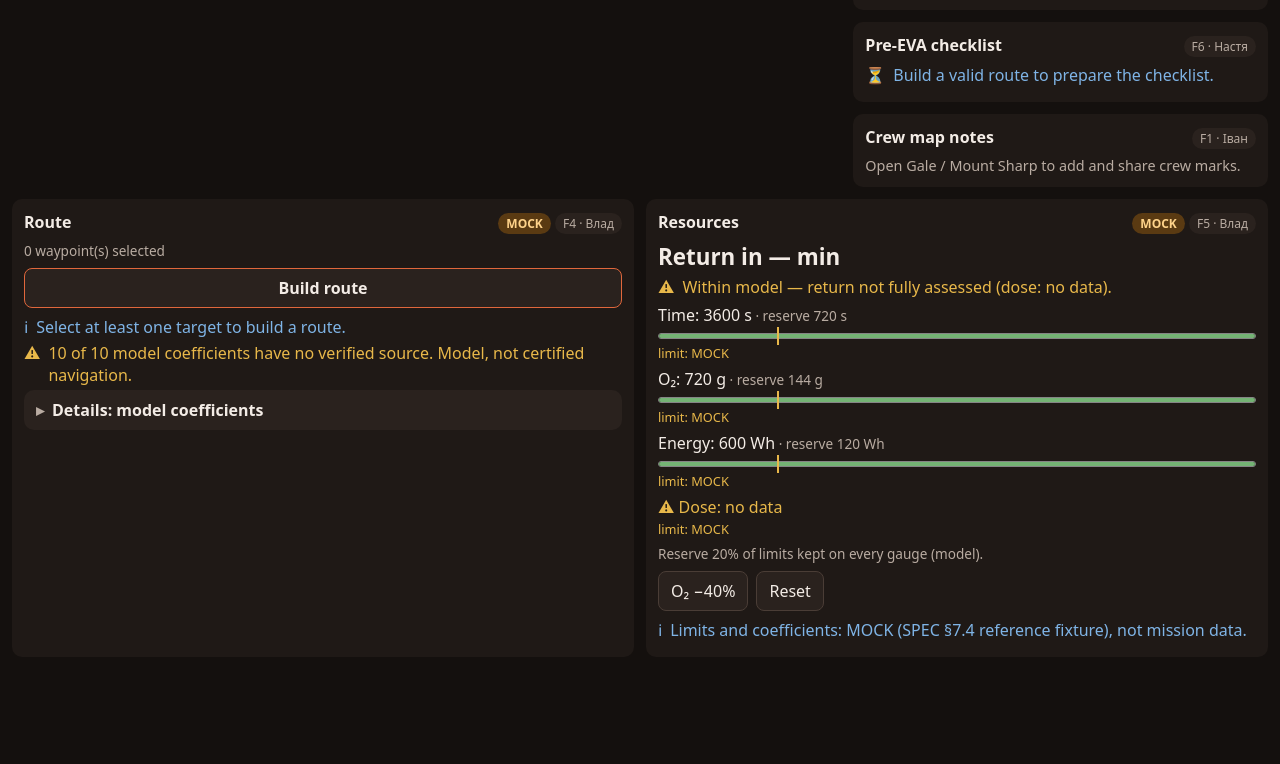
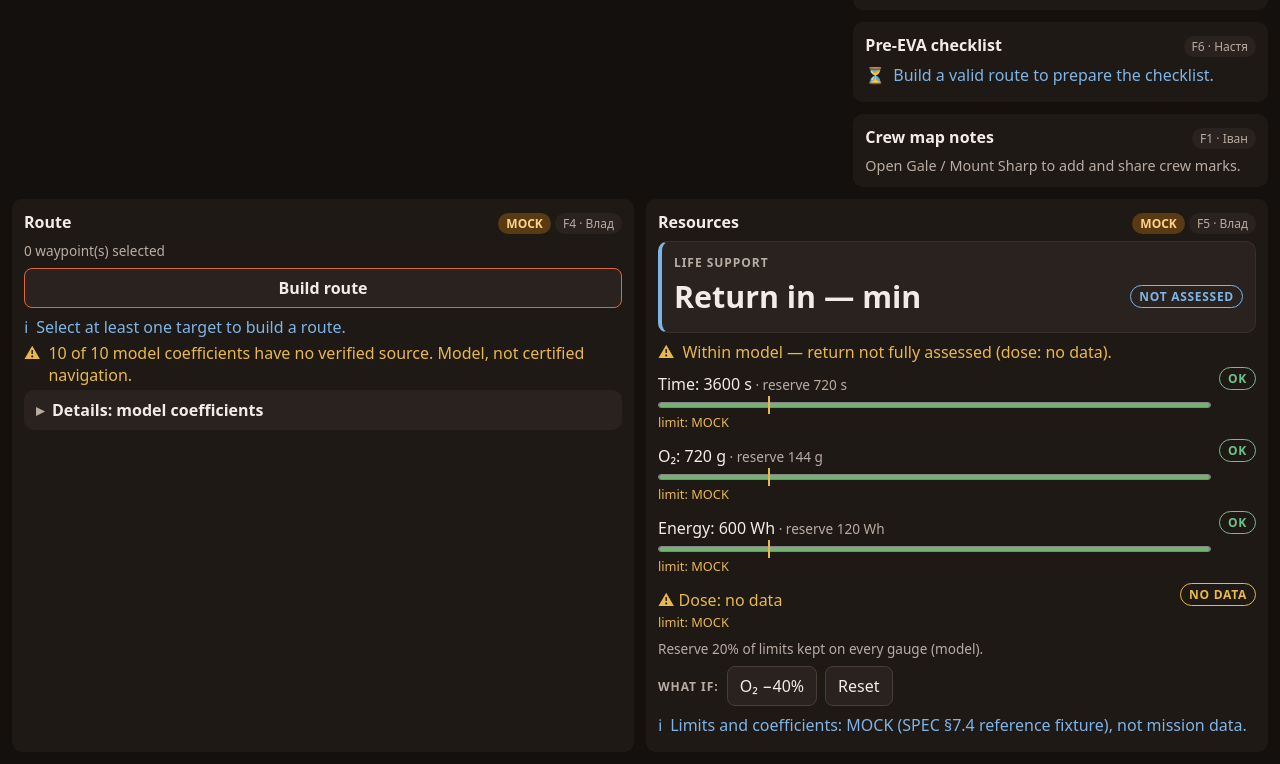
Before and after one commit to xand0dev/mars404, a React (Vite) app: page / in a window 1280 px wide. Shown: the part 1117-1881 px from the top of the page. Before the commit the page ends 1786 px from the top, so only its background shows below. Built offline with nearby package versions, Linux system fonts and the light colour scheme.

Commit message:
F5: Life support — головне число, статус словом, що обмежує (редизайн BudgetPanel)

```diff
--- a/src/core/budget.ts
+++ b/src/core/budget.ts
@@ -48,8 +48,8 @@ export interface ReturnEstimateInput {
   planned: Resources;
 }
 
-/** returnInS = min_k((budget − reserve − planned) / rate) для time, O₂ і дози (якщо відома); енергія — лише в deficits. */
-export function estimateReturn({ budget, reserve, model, planned }: ReturnEstimateInput): { returnInS: number; deficits: ResourceKey[] } {
+/** returnInS = min_k((budget − reserve − planned) / rate) для time, O₂ і дози (якщо відома); енергія — лише в deficits. limitedBy — ресурс з цим мінімумом. */
+export function estimateReturn({ budget, reserve, model, planned }: ReturnEstimateInput): { returnInS: number; deficits: ResourceKey[]; limitedBy: ResourceKey | null } {
   const available = availableOf(budget, reserve);
   const marginOf = (avail: number | null, usage: number | null) => {
     if (avail === null || usage === null) return null;
@@ -64,12 +64,16 @@ export function estimateReturn({ budget, reserve, model, planned }: ReturnEstima
   const rates: [ResourceKey, number | null][] = [['time', 1], ['o2', model.o2GPerS], ['dose', model.doseUSvPerS]];
 
   let returnInS = Infinity;
+  let limitedBy: ResourceKey | null = null;
   for (const [key, rate] of rates) {
     const margin = margins[key];
-    if (margin !== null && rate !== null && rate > 0) returnInS = Math.min(returnInS, margin / rate);
+    if (margin !== null && rate !== null && rate > 0 && margin / rate < returnInS) {
+      returnInS = margin / rate;
+      limitedBy = key;
+    }
   }
   const deficits = (Object.keys(margins) as ResourceKey[]).filter((key) => margins[key] !== null && margins[key]! < 0);
-  return { returnInS, deficits };
+  return { returnInS, deficits, limitedBy };
 }
 
 /** Помилки входів (SPEC §7.4 «invalid»): модель, від'ємні/NaN ліміти, elapsed. */
--- a/src/features/budget/BudgetPanel.tsx
+++ b/src/features/budget/BudgetPanel.tsx
@@ -1,6 +1,6 @@
-// F5: шкали ресурсів, «Return in N min», сценарій «O₂ −40%» (SPEC §7.4). Числа — лише з reach (BudgetEngine).
+// F5 «Life support»: «Return in N min» зі статусом словом, що обмежує, шкали ресурсів, «What if» (SPEC §7.4). Числа — з reach (BudgetEngine).
 import type { ReachabilityResult, ResourceKey, Resources, RoutePlan, Source, Target } from '../../contracts';
-import { REACH_WARNINGS, reserveOf } from '../../core';
+import { estimateReturn, REACH_WARNINGS, reserveOf } from '../../core';
 import { mockLimits, mockLimitsEvidence } from '../../mocks';
 import { useMission } from '../../store/useMission';
 import { DASH, Gauge, Panel, StatusNote, formatMinutes } from '../../ui';
@@ -15,6 +15,27 @@ const STATUS_WARNINGS: readonly string[] = Object.values(REACH_WARNINGS);
 const HEADLINE_WARNINGS: readonly string[] = [REACH_WARNINGS.buildRoute, REACH_WARNINGS.noPathBack];
 
 const NOT_ASSESSED = `Return in ${DASH} min`;
+
+/** Поріг CAUTION для «Return in» у GO / NO-GO (SPEC §7.10). */
+const LOW_MARGIN_S = 15 * 60;
+
+type LifeTone = 'ok' | 'warn' | 'danger' | 'info';
+
+/** Одне слово для екіпажу: чи в межах моделі, мало запасу, повертатися, не оцінено. */
+function lifeStatus(reach: ReachabilityResult | null, siteChosen: boolean): { word: string; tone: LifeTone } {
+  if (siteChosen && !reach) return { word: 'ASSESSING', tone: 'info' };
+  if (!siteChosen || !reach || reach.status === 'invalid' || (reach.returnInS === null && reach.deficits.length === 0)) return { word: 'NOT ASSESSED', tone: 'info' };
+  if (reach.deficits.length > 0 || reach.returnInS! < 0) return { word: 'RETURN NOW', tone: 'danger' };
+  if (reach.returnInS! < LOW_MARGIN_S) return { word: 'LOW MARGIN', tone: 'warn' };
+  return { word: 'WITHIN MODEL', tone: 'ok' };
+}
+
+/** Стан окремого ресурсу словом; колір лише доповнює (SPEC §7.7). */
+function resourceStatus(key: ResourceKey, value: number | null, reach: ReachabilityResult | null): { word: string; tone: LifeTone } {
+  if (reach?.deficits.includes(key)) return { word: 'DEFICIT', tone: 'danger' };
+  if (value === null || !Number.isFinite(value)) return { word: 'NO DATA', tone: 'warn' };
+  return { word: 'OK', tone: 'ok' };
+}
 
 /** Без обраного місця оцінювати нема що — «—», як у HUD (#9). */
 function returnHeadline(reach: ReachabilityResult | null, siteChosen: boolean): string {
@@ -77,25 +98,40 @@ export function BudgetPanel() {
   const planned = plannedOf(plan);
   // До завантаження району ліміти — mock-фікстура; після — джерела з region.json.
   const limitsEvidence = region ? region.limitsEvidence : mockLimitsEvidence;
-  const gauge = (key: ResourceKey, label: string, unit: string, max: number) => (
-    <>
-      <Gauge label={label} value={budget[key]} max={max} unit={unit} reserve={reserve[key]} need={planned?.[key] ?? null}
-        deficit={reach?.deficits.includes(key) ?? false} />
-      <LimitEvidence resource={key} source={limitsEvidence?.[key]} />
-    </>
-  );
+  const gauge = (key: ResourceKey, label: string, unit: string, max: number) => {
+    const state = resourceStatus(key, budget[key], reach);
+    return (
+      <div className="life-resource">
+        <div className="life-resource__row">
+          <Gauge label={label} value={budget[key]} max={max} unit={unit} reserve={reserve[key]} need={planned?.[key] ?? null}
+            deficit={reach?.deficits.includes(key) ?? false} />
+          <span className={`life-word life-word--${state.tone}`} data-testid={`resource-status-${key}`}>{state.word}</span>
+        </div>
+        <LimitEvidence resource={key} source={limitsEvidence?.[key]} />
+      </div>
+    );
+  };
+  const status = lifeStatus(reach, site !== null);
+  // Що закінчиться першим — лише для чинного плану, тим самим правилом, що й «Return in».
+  const limitedBy = planned && reach && reach.status !== 'invalid' ? estimateReturn({ budget, reserve, model, planned }).limitedBy : null;
   const notes = (reach?.warnings ?? []).filter((w) => !STATUS_WARNINGS.includes(w) && !w.startsWith('invalid: '));
 
   return (
     <Panel title="Resources" featureId="F5" owner="Влад" mock={region === null}>
-      <p className="budget-return">{returnHeadline(reach, site !== null)}</p>
+      <div className={`life-hero life-hero--${status.tone}`}>
+        <p className="life-label">Life support</p>
+        <p className="budget-return">{returnHeadline(reach, site !== null)}</p>
+        <p className={`life-word life-word--${status.tone} life-hero__status`} data-testid="life-support-status">{status.word}</p>
+        {limitedBy && <p className="life-limited">limited by: {RESOURCE_NAMES[limitedBy]}</p>}
+      </div>
       <BudgetStatus reach={reach} />
       {gauge('time', 'Time', 's', limits.time)}
       {gauge('o2', 'O₂', 'g', limits.o2)}
       {gauge('energy', 'Energy', 'Wh', limits.energy)}
       {gauge('dose', 'Dose', 'µSv', limits.dose ?? 1)}
       <p className="budget-reserve">Reserve {Math.round(model.reserveFraction * 100)}% of limits kept on every gauge (model).</p>
-      <div className="budget-actions">
+      <div className="budget-actions" role="group" aria-label="What if">
+        <span className="life-label">What if:</span>
         <button type="button" aria-pressed={scenarioOn} onClick={() => setLimits(scenarioOn ? baseline : o2Scenario)}>O₂ −40%</button>
         <button type="button" onClick={() => setLimits(baseline)}>Reset</button>
       </div>
--- a/src/features/budget/budget.css
+++ b/src/features/budget/budget.css
@@ -3,3 +3,22 @@
 .budget-actions { display: flex; flex-wrap: wrap; gap: 8px; margin: 8px 0; }
 
 .budget-evidence { margin: -4px 0 6px; font-size: 0.8em; color: var(--warn); }
+
+/* Life support: головне число, статус словом, ресурси зі словом стану. Колір лише доповнює слово (SPEC §7.7). */
+.life-hero { display: grid; grid-template-columns: 1fr auto; align-items: center; gap: 2px var(--space-3, 12px); padding: var(--space-3, 12px); margin-bottom: var(--space-2, 8px); border: 1px solid var(--line); border-left-width: 4px; border-radius: var(--radius, 10px); background: var(--surface-2, transparent); }
+.life-hero--ok { border-left-color: var(--ok); }
+.life-hero--warn { border-left-color: var(--warn); }
+.life-hero--danger { border-left-color: var(--danger); background: var(--deficit-bg, transparent); }
+.life-hero--info { border-left-color: var(--info); }
+.life-hero .budget-return { grid-column: 1; margin: 0; font-size: clamp(1.35rem, 6vw, 1.9rem); line-height: 1.1; white-space: nowrap; }
+.life-hero__status { grid-column: 2; grid-row: 2; }
+.life-label { grid-column: 1 / -1; margin: 0; font-size: 0.75rem; font-weight: 700; letter-spacing: 0.08em; text-transform: uppercase; color: var(--text-muted); }
+.life-limited { grid-column: 1 / -1; margin: 0; font-size: 0.85rem; color: var(--text-muted); }
+.life-word { justify-self: end; padding: 2px 8px; border: 1px solid currentColor; border-radius: 999px; font-size: 0.75rem; font-weight: 700; letter-spacing: 0.06em; white-space: nowrap; }
+.life-word--ok { color: var(--ok); }
+.life-word--warn { color: var(--warn); }
+.life-word--danger { color: var(--danger); }
+.life-word--info { color: var(--info); }
+.life-resource { margin-bottom: var(--space-2, 8px); }
+.life-resource__row { display: grid; grid-template-columns: minmax(0, 1fr) auto; align-items: start; gap: var(--space-2, 8px); }
+.budget-actions .life-label { align-self: center; grid-column: auto; }
```
Also changed, not shown: 3 other files (tests, documents, lock files or other folders).
